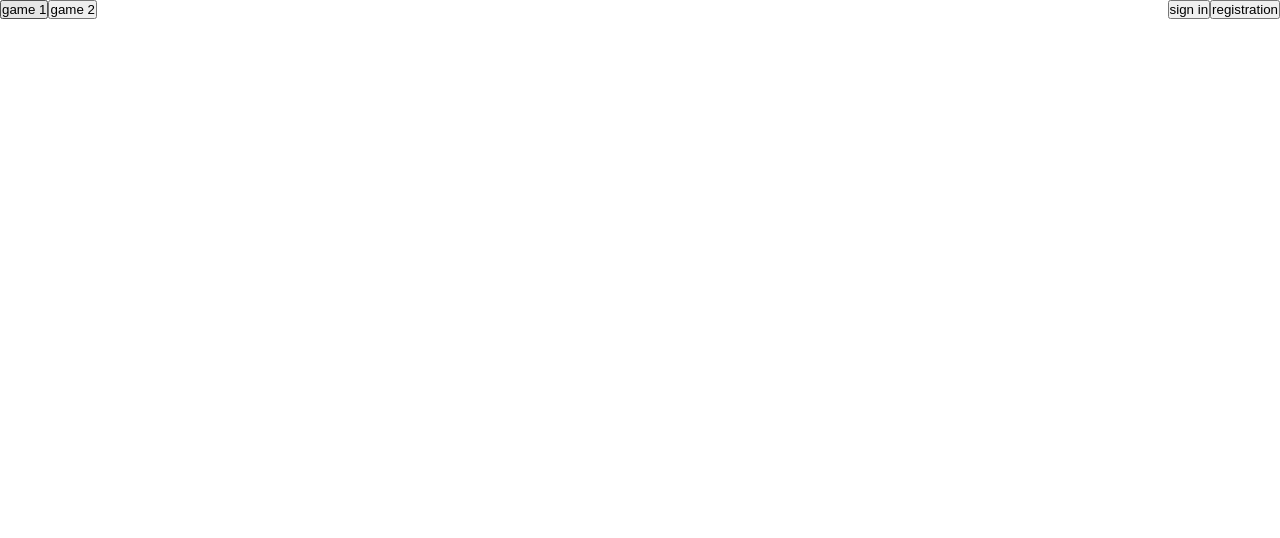
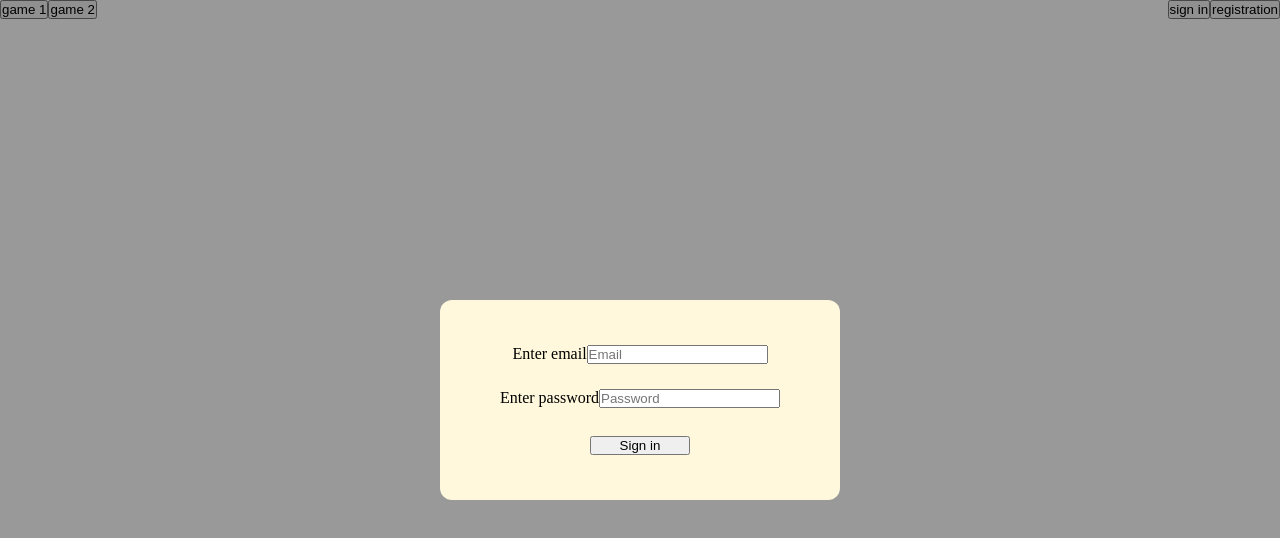
Before and after one commit to VnuckDima/react-rs-lang, a React (Create React App) app: page / in a window 1280 px wide. Both pictures are taken after a click on the button "sign in". Shown: the top 538 px of the page. Built offline with nearby package versions, Linux system fonts and the light colour scheme.

Commit message:
docs: add login form

```diff
--- a/src/components/header/Header.tsx
+++ b/src/components/header/Header.tsx
@@ -1,7 +1,29 @@
-import React from 'react';
+import React, { useState } from 'react';
+import Login from '../login/Login';
+import Modal from '../modal/Modal';
 import './style.scss';
 
 export default function Header() {
+  const [modalActive, setModalActive] = useState(false);
+
+  async function getWords() {
+    const res = await fetch('http://localhost:3001/users', {
+      method: 'POST',
+      headers: { 'Content-Type': 'application/json' },
+      body: JSON.stringify({
+        name: 'test1',
+        email: 'test1@mail.ru',
+        password: '12345678',
+      }),
+    });
+    const data = await res.json();
+    console.log(data);
+  }
+
+  async function func() {
+    setModalActive(true);
+  }
+
   return (
     <header className="header">
       <div className="header__games">
@@ -9,9 +31,12 @@ export default function Header() {
         <button type="button">game 2</button>
       </div>
       <div className="header__registration">
-        <button type="button">sign in</button>
-        <button type="button">registration</button>
+        <button onClick={func} type="button">sign in</button>
+        <button onClick={getWords} type="button">registration</button>
       </div>
+      <Modal state={{ modalActive, setModalActive }}>
+        <Login state={{ modalActive, setModalActive }} />
+      </Modal>
     </header>
   );
 }
--- /dev/null
+++ b/src/components/login/Login.tsx
@@ -0,0 +1,47 @@
+import React, { useRef, useState } from 'react';
+import { login, validateEmail, validatePassword } from '../../utils/utils';
+import './login.scss';
+
+type ILogin = {
+  state: {modalActive: boolean, setModalActive: (newState: boolean) => void}
+}
+
+export default function Login({ state }: ILogin) {
+  const { modalActive, setModalActive } = state;
+  const [password, setPassword] = useState('');
+  const [email, setEmail] = useState('');
+  const [isCorrectLogin, setIsCorrectLogin] = useState(true);
+
+  async function signIn() {
+    const validEmail = validateEmail(email);
+    const validPassword = validatePassword(password);
+    if (!validEmail && !validPassword) {
+      setIsCorrectLogin(false);
+    }
+    const loginData = await login(email, password).then((data) => {
+      setModalActive(false);
+      return data;
+    }).catch((e) => setIsCorrectLogin(false));
+    console.log(loginData);
+  }
+
+  function incorrectLogin() {
+    setTimeout(() => setIsCorrectLogin(true), 3500);
+    return <h4 className="login__error">incorrect email or password</h4>;
+  }
+
+  return (
+    <div className="login">
+      {!isCorrectLogin && incorrectLogin()}
+      <label htmlFor="login__email">
+        Enter email
+        <input onChange={(e) => setEmail(e.target.value)} id="login__email" type="email" pattern=".+@globex\.com" placeholder="Email" required />
+      </label>
+      <label htmlFor="login__password">
+        Enter password
+        <input onChange={(e) => setPassword(e.target.value)} id="login__password" type="password" placeholder="Password" minLength={8} required />
+      </label>
+      <button onClick={signIn} className="login__sumbit" type="button">Sign in</button>
+    </div>
+  );
+}
--- /dev/null
+++ b/src/components/login/login.scss
@@ -0,0 +1,17 @@
+.login {
+  display: flex;
+  flex-direction: column;
+  align-items: center;
+  input {
+    margin-bottom: 10%;
+  }
+}
+
+.login__sumbit {
+  text-align: center;
+  width: 100px;
+}
+
+.login__error {
+  color: red;
+}
--- /dev/null
+++ b/src/components/modal/Modal.tsx
@@ -0,0 +1,33 @@
+import React from 'react';
+import './modal.scss';
+
+type IPopUp = {
+  state: {modalActive: boolean, setModalActive: (newState: boolean) => void}
+  children: any
+}
+
+function Modal({ state, children }:IPopUp) {
+  const { modalActive, setModalActive } = state;
+
+  return (
+    <div
+      role="textbox"
+      tabIndex={0}
+      className={modalActive ? 'modal active' : 'modal'}
+      onClick={() => setModalActive(false)}
+      onKeyPress={(e) => e.stopPropagation()}
+    >
+      <div
+        role="textbox"
+        tabIndex={0}
+        className={modalActive ? 'modal__content active' : 'modal__content'}
+        onClick={(e) => e.stopPropagation()}
+        onKeyPress={(e) => e.stopPropagation()}
+      >
+        {children}
+      </div>
+    </div>
+  );
+}
+
+export default Modal;
--- /dev/null
+++ b/src/components/modal/modal.scss
@@ -0,0 +1,65 @@
+.modal {
+  width: 100%;
+  height: 100vh;
+  background-color: rgba(0, 0, 0, 0.4);
+  position: fixed;
+  z-index: 1;
+  top: 0;
+  left: 0;
+  display: flex;
+  justify-content: center;
+  align-items: center;
+  transform: scale(0);
+  transition: 0.5s;
+  opacity: 0;
+  pointer-events: none;
+}
+
+.modal.active {
+  opacity: 1;
+  transform: scale(1);
+  pointer-events: all;
+}
+
+.modal__content {
+  width: 400px;
+  height: 200px;
+  padding: 20px;
+  display: flex;
+  justify-content: center;
+  align-items: center;
+  position: absolute;
+  z-index: 3;
+  border-radius: 12px;
+  background: cornsilk;
+  transition: 0.4s all;
+}
+
+.modal__content.active {
+  transform: scale(1);
+}
+
+.books-popup-clear {
+  display: flex;
+  flex-direction: column;
+  align-items: center;
+  font-size: 25px;
+  padding-top: 30px;
+  .button-wrap {
+      width: 200px;
+      display: flex;
+      justify-content: space-between;
+      margin-top: 30px;
+      .btn {
+          width: 70px;
+          height: 50px;
+          display: flex;
+          align-items: center;
+          justify-content: center;
+          border: 3px solid #000;
+          border-radius: 30px;
+          background: #ffcc34;
+          cursor: pointer;
+      }
+  }
+}
--- /dev/null
+++ b/src/utils/utils.ts
@@ -0,0 +1,24 @@
+const HEAD_URL = 'http://localhost:3001';
+
+export async function login(email: string, password: string) {
+  const res = await fetch(`${HEAD_URL}/signin`, {
+    method: 'POST',
+    headers: { 'Content-Type': 'application/json' },
+    body: JSON.stringify({
+      email,
+      password,
+    }),
+  });
+  const data = await res.json();
+  return data;
+}
+
+export function validateEmail(email: string) {
+  const validate = /^([a-z0-9_-]+\.)*[a-z0-9_-]+@[a-z0-9_-]+(\.[a-z0-9_-]+)*\.[a-z]{2,6}$/;
+  return validate.test(email);
+}
+
+export function validatePassword(password: string) {
+  const validate = /(?=.*[0-9])(?=.*[a-z])[0-9a-zA-Z!@#$%^&*]{8,}/;
+  return validate.test(password);
+}
```
